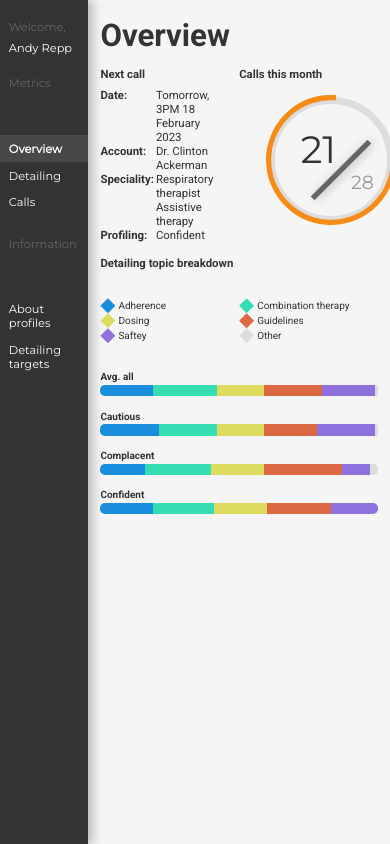
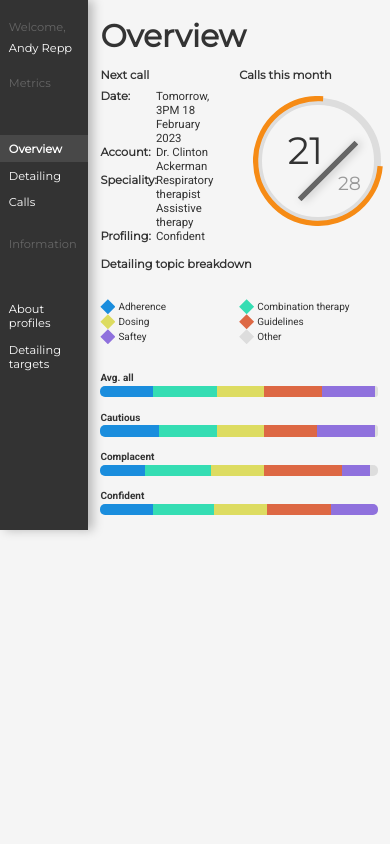
Before and after one commit to SiminAnaraki/business-dashboard, a React (Create React App) app: page / in a window 390 px wide. Built offline with nearby package versions, Linux system fonts and the light colour scheme.

Commit message:
improve responsive

```diff
--- a/src/App.css
+++ b/src/App.css
@@ -42,7 +42,7 @@ li {
 }
 .container {
   position: relative;
-  height:100vh
+  height:100vh;
 }
 
 .flex {
@@ -60,6 +60,10 @@ li {
   html {
     font-size: 28px;
   }
+  .container {
+    position: relative;
+    height:auto;
+  }
 }
 @media screen and (max-width: 576px) {
   html {
--- a/src/components/lineChart/lineChart.css
+++ b/src/components/lineChart/lineChart.css
@@ -85,7 +85,7 @@
     border-radius: 3px;
     text-align: center;
     align-items: center;
-    font-size: 12px;
+    font-size: .37rem;
     padding-top: 5px;
     font-weight: 700;
     display:none;
@@ -121,7 +121,13 @@
     width:15px;
     height:15px;
   }
+  .part::after {
+    min-width: 30px;
+    max-width: 40px;
+    height: 16px;
+    font-size: .33rem;
 }
+  }
 @media screen and (max-width: 576px) {
   .markers {
     justify-content: start;
@@ -130,4 +136,12 @@
   .each-marker {
     width: 50%;
   }
+  .part::after {
+    min-width: 28px;
+    max-width: 40px;
+    height: 14px;
+    font-size: .45rem;
+    padding-top: 3px;
+
 }
+}
--- a/src/components/overview/overview.css
+++ b/src/components/overview/overview.css
@@ -5,6 +5,15 @@
     color:var(--side-bg);
     height:100%;
 }
+.overview-holder h1,
+.overview-holder h2,
+.overview-holder h3 {
+    font-family: 'Montserrat';
+}
+.breakdown h3 {
+    font-family: 'Roboto';
+}
+
 
 .flex-holder {
     display: flex;
@@ -40,13 +49,14 @@
 }
 @media screen and (max-width: 767px) {
    .donut-chart {
-    height:150px;
-    width:150px;
+    height:180px;
+    width:180px;
    }
   }
   @media screen and (max-width: 576px) {
     .donut-chart {
         height:130px;
         width:130px;
+        margin:10% 0 0 10%;
        }
   }
```
